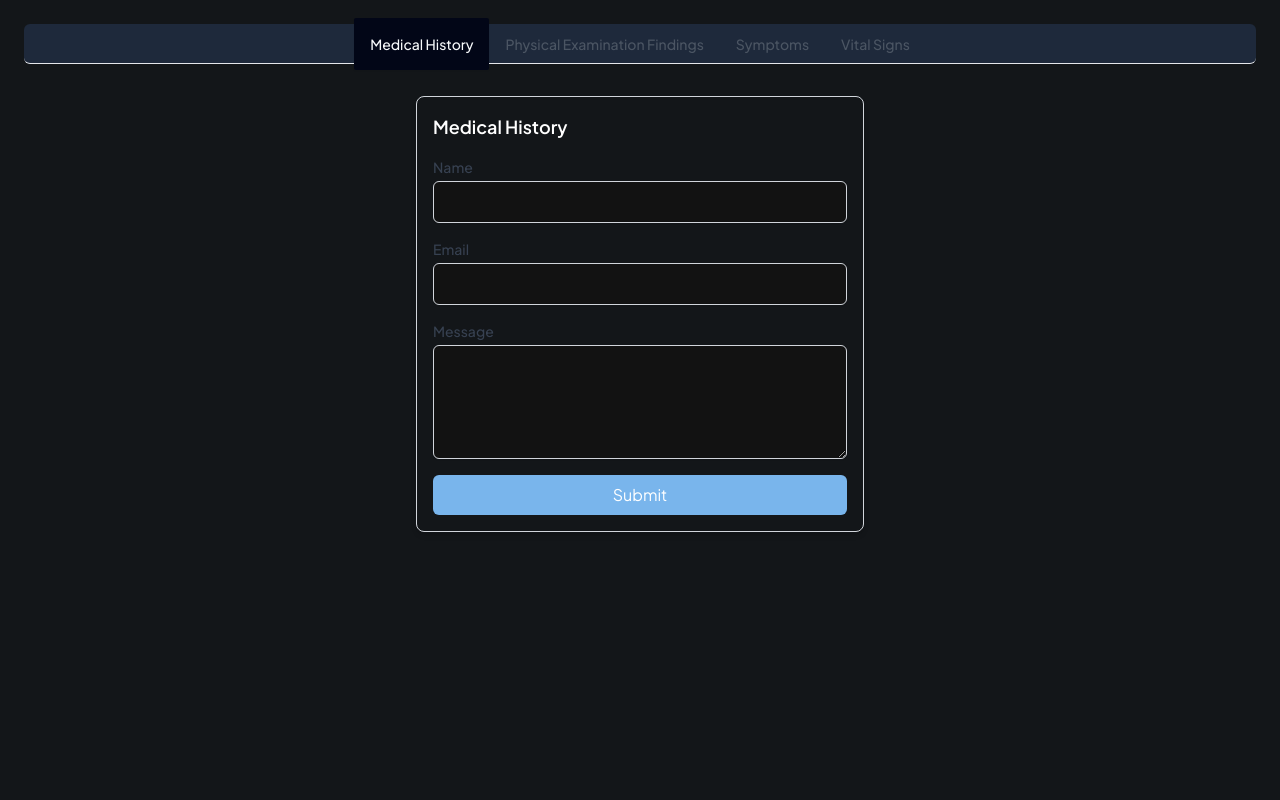
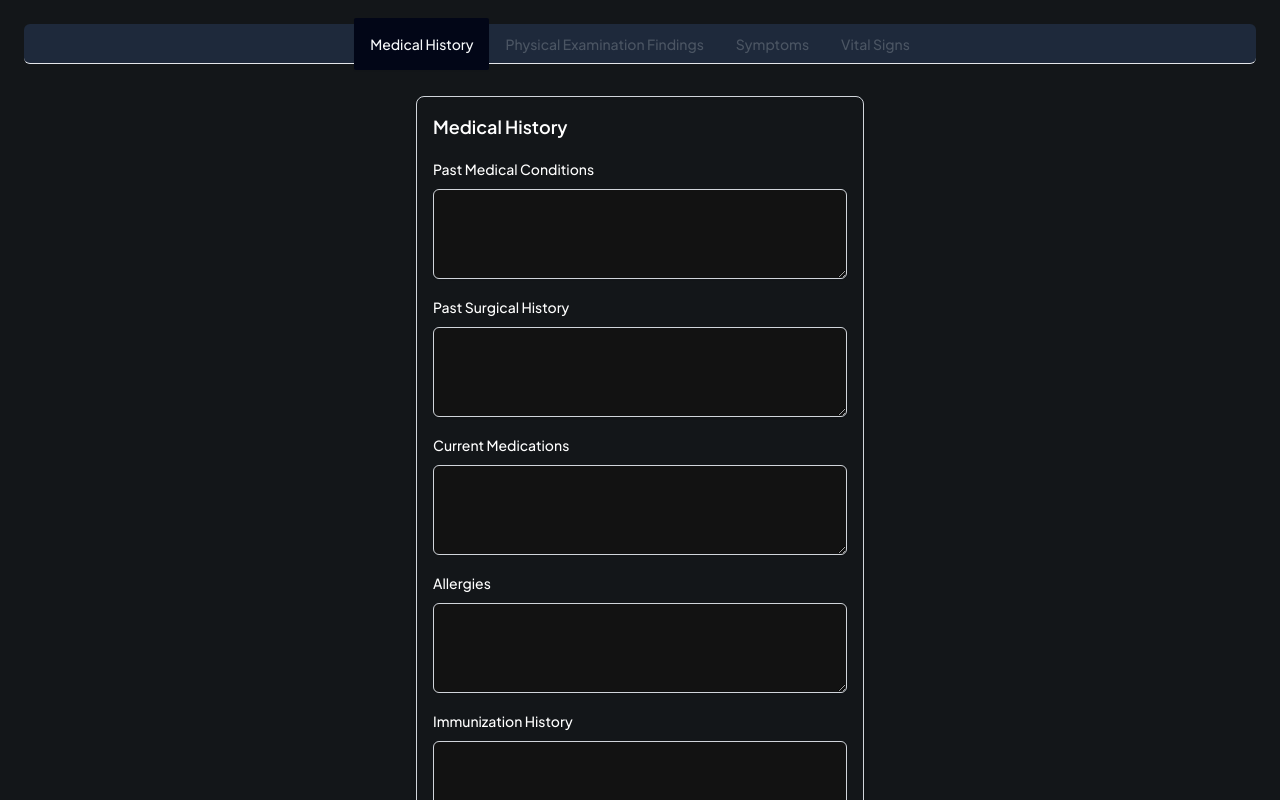
Before and after one commit to mamoyko/emr-v3, a Next.js app: page /admin/encounters/create in a window 1280 px wide. Shown: the top 800 px of the page. Built offline with nearby package versions, Linux system fonts and the light colour scheme.

Commit message:
create encounters update process

```diff
--- a/app/admin/encounters/create/page.tsx
+++ b/app/admin/encounters/create/page.tsx
@@ -1,9 +1,9 @@
-import { Tabs, TabsContent, TabsList, TabsTrigger } from "@/components/ui/tabs";
-import { Header } from "@/components/Header";
 import EncounterMedicalHistory from "@/components/Encounters/encounterDetailForms/EncounterMedicalHistory";
 import EncounterPhysicalExaminationFindings from "@/components/Encounters/encounterDetailForms/EncounterPhysicalExaminationFindings";
 import EncounterSymptoms from "@/components/Encounters/encounterDetailForms/EncounterSymptoms";
 import EncounterVitalSigns from "@/components/Encounters/encounterDetailForms/EncounterVitalSigns";
+import { Header } from "@/components/Header";
+import { Tabs, TabsContent, TabsList, TabsTrigger } from "@/components/ui/tabs";
 
 const ENCOUNTERS_DETAILS = [
   {
@@ -30,7 +30,7 @@ const ENCOUNTERS_DETAILS = [
 
 const AdminCreateEncounterPage = () => {
   return (
-    <div className="mx-auto max-w-7xl flex flex-col space-y-14 p-6">
+    <div className="mx-auto flex max-w-7xl flex-col space-y-14 p-6">
       {/* <Header /> */}
 
       <div
--- a/components/Encounters/encounterDetailForms/EncounterMedicalHistory.tsx
+++ b/components/Encounters/encounterDetailForms/EncounterMedicalHistory.tsx
@@ -1,95 +1,87 @@
 "use client";
 
-import React, { useState } from "react";
-import CustomFormField, { FormFieldType } from "@/components/CustomFormField";
+import React from "react";
+import { useForm, FormProvider, Controller } from "react-hook-form";
+
 import {
   FormField,
   FormItem,
   FormLabel,
-  FormMessage,
-} from "@/components/ui/form";
+  FormControl,
+} from "@/components/ui/form"; // Adjust import path as needed
 
-const EncounterMedicalHistory = () => {
-  const [formData, setFormData] = useState({
-    name: "",
-    email: "",
-    message: "",
+interface FormData {
+  past_medical_conditions: string;
+  past_surgical_history: string;
+  current_medications: string;
+  allergies: string;
+  immunization_history: string;
+  family_medical_history: string;
+}
+
+const EncounterMedicalHistory: React.FC = () => {
+  const methods = useForm<FormData>({
+    defaultValues: {
+      past_medical_conditions: "",
+      past_surgical_history: "",
+      current_medications: "",
+      allergies: "",
+      immunization_history: "",
+      family_medical_history: "",
+    },
   });
 
-  const handleChange = (e) => {
-    const { name, value } = e.target;
-    setFormData({ ...formData, [name]: value });
-  };
-
-  const handleSubmit = (e) => {
-    e.preventDefault();
-    console.log(formData);
+  const onSubmit = (data: FormData) => {
+    console.log(data);
   };
 
   return (
-    <div className="max-w-md mx-auto p-4 border border-gray-300 rounded-lg shadow-md">
-      <h2 className="text-lg font-semibold mb-4">Medical History</h2>
-      <form onSubmit={handleSubmit} className="space-y-4">
-        <div>
-          <label
-            htmlFor="name"
-            className="block text-sm font-medium text-gray-700"
-          >
-            Name
-          </label>
-          <input
-            type="text"
-            id="name"
-            name="name"
-            value={formData.name}
-            onChange={handleChange}
-            className="mt-1 block w-full p-2 border border-gray-300 rounded-md shadow-sm"
+    <FormProvider {...methods}>
+      <div className="mx-auto w-full max-w-md rounded-lg border border-gray-300 p-4 shadow-md">
+        <h2 className="mb-4 text-lg font-semibold">Medical History</h2>
+        <form onSubmit={methods.handleSubmit(onSubmit)} className="space-y-4">
+          {ENCOUNTER_DETAILS_FIELDS.map(({ name, label }) => (
+            <FormItem key={name}>
+              <FormLabel htmlFor={name}>{label}</FormLabel>
+              <Controller
+                name={name}
+                control={methods.control}
+                render={({ field }) => (
+                  <FormControl>
+                    <textarea
+                      {...field}
+                      id={name}
+                      rows={3}
+                      className="mt-1 block w-full rounded-md border border-gray-300 p-2 shadow-sm"
                       required
                     />
-        </div>
-        <div>
-          <label
-            htmlFor="email"
-            className="block text-sm font-medium text-gray-700"
-          >
-            Email
-          </label>
-          <input
-            type="email"
-            id="email"
-            name="email"
-            value={formData.email}
-            onChange={handleChange}
-            className="mt-1 block w-full p-2 border border-gray-300 rounded-md shadow-sm"
-            required
+                  </FormControl>
+                )}
               />
-        </div>
-        <div>
-          <label
-            htmlFor="message"
-            className="block text-sm font-medium text-gray-700"
-          >
-            Message
-          </label>
-          <textarea
-            id="message"
-            name="message"
-            value={formData.message}
-            onChange={handleChange}
-            className="mt-1 block w-full p-2 border border-gray-300 rounded-md shadow-sm"
-            rows="4"
-            required
-          ></textarea>
-        </div>
+            </FormItem>
+          ))}
           <button
             type="submit"
-          className="w-full bg-blue-500 text-white py-2 px-4 rounded-md hover:bg-blue-600"
+            className="w-full rounded-md bg-blue-500 px-4 py-2 text-white hover:bg-blue-600"
           >
             Submit
           </button>
         </form>
       </div>
+    </FormProvider>
   );
 };
 
 export default EncounterMedicalHistory;
+
+const ENCOUNTER_DETAILS_FIELDS = [
+  {
+    name: "past_medical_conditions",
+    label: "Past Medical Conditions",
+  },
+  { name: "past_surgical_history", label: "Past Surgical History" },
+  { name: "current_medications", label: "Current Medications" },
+  { name: "allergies", label: "Allergies" },
+  { name: "immunization_history", label: "Immunization History" },
+  { name: "family_medical_history", label: "Family Medical History" },
+];
--- a/components/Encounters/encounterDetailForms/EncounterPhysicalExaminationFindings.tsx
+++ b/components/Encounters/encounterDetailForms/EncounterPhysicalExaminationFindings.tsx
@@ -1,97 +1,100 @@
 "use client";
 
-import React, { useState } from "react";
-import CustomFormField, { FormFieldType } from "@/components/CustomFormField";
+import React from "react";
+import { useForm, Controller, FormProvider } from "react-hook-form";
+
 import {
   FormField,
   FormItem,
   FormLabel,
-  FormMessage,
-} from "@/components/ui/form";
+  FormControl,
+} from "@/components/ui/form"; // Adjust import path as needed
 
-const EncounterPhysicalExaminationFindings = () => {
-  const [formData, setFormData] = useState({
-    name: "",
-    email: "",
-    message: "",
+interface FormData {
+  general_appearance: string;
+  head_and_neck: string;
+  cardiovascular_system: string;
+  respiratory_system: string;
+  gastrointestinal_system: string;
+  genitourinary_system: string;
+  musculoskeletal: string;
+  neurological_system: string;
+  skin: string;
+}
+
+const EncounterPhysicalExaminationFindings: React.FC = () => {
+  const methods = useForm<FormData>({
+    defaultValues: {
+      general_appearance: "",
+      head_and_neck: "",
+      cardiovascular_system: "",
+      respiratory_system: "",
+      gastrointestinal_system: "",
+      genitourinary_system: "",
+      musculoskeletal: "",
+      neurological_system: "",
+      skin: "",
+    },
   });
 
-  const handleChange = (e) => {
-    const { name, value } = e.target;
-    setFormData({ ...formData, [name]: value });
-  };
+  const { handleSubmit, control } = methods;
 
-  const handleSubmit = (e) => {
-    e.preventDefault();
-    console.log(formData);
+  const onSubmit = (data: FormData) => {
+    console.log(data);
   };
 
   return (
-    <div className="w-full">
-      <h2 className="text-lg font-semibold mb-4">
+    <FormProvider {...methods}>
+      <div className="mx-auto w-full max-w-md rounded-lg border border-gray-300 p-4 shadow-md">
+        <h2 className="mb-4 text-lg font-semibold">
           Physical Examination Findings
         </h2>
-      <form onSubmit={handleSubmit} className="space-y-4">
-        <div>
-          <label
-            htmlFor="name"
-            className="block text-sm font-medium text-gray-700"
-          >
-            Name
-          </label>
-          <input
-            type="text"
-            id="name"
-            name="name"
-            value={formData.name}
-            onChange={handleChange}
-            className="mt-1 block w-full p-2 border border-gray-300 rounded-md shadow-sm"
+        <form onSubmit={handleSubmit(onSubmit)} className="space-y-4">
+          {ENCOUNTER_DETAILS_FIELDS.map(({ name, label }) => (
+            <FormItem key={name}>
+              <FormLabel htmlFor={name}>{label}</FormLabel>
+              <Controller
+                name={name}
+                control={control}
+                render={({ field }) => (
+                  <FormControl>
+                    <textarea
+                      id={name}
+                      {...field}
+                      rows={3}
+                      className="mt-1 block w-full rounded-md border border-gray-300 p-2 shadow-sm"
                       required
                     />
-        </div>
-        <div>
-          <label
-            htmlFor="email"
-            className="block text-sm font-medium text-gray-700"
-          >
-            Email
-          </label>
-          <input
-            type="email"
-            id="email"
-            name="email"
-            value={formData.email}
-            onChange={handleChange}
-            className="mt-1 block w-full p-2 border border-gray-300 rounded-md shadow-sm"
-            required
+                  </FormControl>
+                )}
               />
-        </div>
-        <div>
-          <label
-            htmlFor="message"
-            className="block text-sm font-medium text-gray-700"
-          >
-            Message
-          </label>
-          <textarea
-            id="message"
-            name="message"
-            value={formData.message}
-            onChange={handleChange}
-            className="mt-1 block w-full p-2 border border-gray-300 rounded-md shadow-sm"
-            rows="4"
-            required
-          ></textarea>
-        </div>
+            </FormItem>
+          ))}
           <button
             type="submit"
-          className="w-full bg-blue-500 text-white py-2 px-4 rounded-md hover:bg-blue-600"
+            className="w-full rounded-md bg-blue-500 px-4 py-2 text-white hover:bg-blue-600"
           >
             Submit
           </button>
         </form>
       </div>
+    </FormProvider>
   );
 };
 
 export default EncounterPhysicalExaminationFindings;
+
+const ENCOUNTER_DETAILS_FIELDS = [
+  { name: "general_appearance", label: "General Appearance" },
+  { name: "head_and_neck", label: "Head and Neck" },
+  { name: "cardiovascular_system", label: "Cardiovascular System" },
+  { name: "respiratory_system", label: "Respiratory System" },
+  {
+    name: "gastrointestinal_system",
+    label: "Gastrointestinal System",
+  },
+  { name: "genitourinary_system", label: "Genitourinary System" },
+  { name: "musculoskeletal", label: "Musculoskeletal" },
+  { name: "neurological_system", label: "Neurological System" },
+  { name: "skin", label: "Skin" },
+];
--- a/components/Encounters/encounterDetailForms/EncounterSymptoms.tsx
+++ b/components/Encounters/encounterDetailForms/EncounterSymptoms.tsx
@@ -1,95 +1,110 @@
 "use client";
 
-import React, { useState } from "react";
-import CustomFormField, { FormFieldType } from "@/components/CustomFormField";
+import React from "react";
+import { useForm, Controller, FormProvider } from "react-hook-form";
+
 import {
   FormField,
   FormItem,
   FormLabel,
-  FormMessage,
-} from "@/components/ui/form";
+  FormControl,
+} from "@/components/ui/form"; // Adjust import path as needed
 
-const EncounterSymptoms = () => {
-  const [formData, setFormData] = useState({
-    name: "",
-    email: "",
-    message: "",
+interface FormData {
+  symptom_description: string;
+  duration: string;
+  severity: string;
+  onset: string;
+  aggravating_factors: string;
+  relieving_factors: string;
+  patient: string;
+}
+
+const EncounterSymptoms: React.FC = () => {
+  const methods = useForm<FormData>({
+    defaultValues: {
+      symptom_description: "",
+      duration: "",
+      severity: "",
+      onset: "",
+      aggravating_factors: "",
+      relieving_factors: "",
+      patient: "",
+    },
   });
 
-  const handleChange = (e) => {
-    const { name, value } = e.target;
-    setFormData({ ...formData, [name]: value });
-  };
+  const { handleSubmit, control } = methods;
 
-  const handleSubmit = (e) => {
-    e.preventDefault();
-    console.log(formData);
+  const onSubmit = (data: FormData) => {
+    console.log(data);
   };
 
   return (
-    <div className="max-w-md mx-auto p-4 border border-gray-300 rounded-lg shadow-md">
-      <h2 className="text-lg font-semibold mb-4">Symptoms</h2>
-      <form onSubmit={handleSubmit} className="space-y-4">
-        <div>
-          <label
-            htmlFor="name"
-            className="block text-sm font-medium text-gray-700"
-          >
-            Name
-          </label>
-          <input
-            type="text"
-            id="name"
-            name="name"
-            value={formData.name}
-            onChange={handleChange}
-            className="mt-1 block w-full p-2 border border-gray-300 rounded-md shadow-sm"
+    <FormProvider {...methods}>
+      <div className="mx-auto max-w-md rounded-lg border border-gray-300 p-4 shadow-md">
+        <h2 className="mb-4 text-lg font-semibold">Symptoms</h2>
+        <form onSubmit={handleSubmit(onSubmit)} className="space-y-4">
+          {ENCOUNTER_DETAILS_FIELDS.map(({ name, label, type }) => (
+            <FormItem key={name}>
+              <FormLabel htmlFor={name}>{label}</FormLabel>
+              <Controller
+                name={name}
+                control={control}
+                render={({ field }) => (
+                  <FormControl>
+                    {type === "textarea" ? (
+                      <textarea
+                        {...field}
+                        id={name}
+                        rows={3}
+                        className="mt-1 block w-full rounded-md border border-gray-300 p-2 shadow-sm"
                         required
                       />
-        </div>
-        <div>
-          <label
-            htmlFor="email"
-            className="block text-sm font-medium text-gray-700"
-          >
-            Email
-          </label>
+                    ) : (
                       <input
-            type="email"
-            id="email"
-            name="email"
-            value={formData.email}
-            onChange={handleChange}
-            className="mt-1 block w-full p-2 border border-gray-300 rounded-md shadow-sm"
+                        {...field}
+                        id={name}
+                        className="mt-1 block w-full rounded-md border border-gray-300 p-2 shadow-sm"
                         required
                       />
-        </div>
-        <div>
-          <label
-            htmlFor="message"
-            className="block text-sm font-medium text-gray-700"
-          >
-            Message
-          </label>
-          <textarea
-            id="message"
-            name="message"
-            value={formData.message}
-            onChange={handleChange}
-            className="mt-1 block w-full p-2 border border-gray-300 rounded-md shadow-sm"
-            rows="4"
-            required
-          ></textarea>
-        </div>
+                    )}
+                  </FormControl>
+                )}
+              />
+            </FormItem>
+          ))}
           <button
             type="submit"
-          className="w-full bg-blue-500 text-white py-2 px-4 rounded-md hover:bg-blue-600"
+            className="w-full rounded-md bg-blue-500 px-4 py-2 text-white hover:bg-blue-600"
           >
             Submit
           </button>
         </form>
       </div>
+    </FormProvider>
   );
 };
 
 export default EncounterSymptoms;
+
+const ENCOUNTER_DETAILS_FIELDS = [
+  {
+    name: "symptom_description",
+    label: "Symptom Description",
+    type: "textarea",
+  },
+  { name: "duration", label: "Duration", type: "input" },
+  { name: "severity", label: "Severity", type: "input" },
+  { name: "onset", label: "Onset", type: "input" },
+  {
+    name: "aggravating_factors",
+    label: "Aggravating Factors",
+    type: "textarea",
+  },
+  {
+    name: "relieving_factors",
+    label: "Relieving Factors",
+    type: "textarea",
+  },
+  { name: "patient", label: "Patient", type: "input" },
+];
--- a/components/Encounters/encounterDetailForms/EncounterVitalSigns.tsx
+++ b/components/Encounters/encounterDetailForms/EncounterVitalSigns.tsx
@@ -1,95 +1,116 @@
 "use client";
 
-import React, { useState } from "react";
-import CustomFormField, { FormFieldType } from "@/components/CustomFormField";
+import React from "react";
+import { useForm, Controller, FormProvider } from "react-hook-form";
+
 import {
   FormField,
   FormItem,
   FormLabel,
-  FormMessage,
-} from "@/components/ui/form";
+  FormControl,
+} from "@/components/ui/form"; // Adjust import path as needed
 
-const EncounterVitalSigns = () => {
-  const [formData, setFormData] = useState({
-    name: "",
-    email: "",
-    message: "",
+interface FormData {
+  blood_pressure: string;
+  heart_rate: string;
+  respiratory_rate: string;
+  temperature: string;
+  oxygen_saturation: string;
+  weight: string;
+  height: string;
+  body_mass_index: string;
+  patient: string;
+}
+
+const EncounterVitalSigns: React.FC = () => {
+  const methods = useForm<FormData>({
+    defaultValues: {
+      blood_pressure: "",
+      heart_rate: "",
+      respiratory_rate: "",
+      temperature: "",
+      oxygen_saturation: "",
+      weight: "",
+      height: "",
+      body_mass_index: "",
+      patient: "",
+    },
   });
 
-  const handleChange = (e) => {
-    const { name, value } = e.target;
-    setFormData({ ...formData, [name]: value });
-  };
+  const { handleSubmit, control } = methods;
 
-  const handleSubmit = (e) => {
-    e.preventDefault();
-    console.log(formData);
+  const onSubmit = (data: FormData) => {
+    console.log(data);
   };
 
   return (
-    <div className="max-w-md mx-auto p-4 border border-gray-300 rounded-lg shadow-md">
-      <h2 className="text-lg font-semibold mb-4">Vital Signs</h2>
-      <form onSubmit={handleSubmit} className="space-y-4">
-        <div>
-          <label
-            htmlFor="name"
-            className="block text-sm font-medium text-gray-700"
-          >
-            Name
-          </label>
+    <FormProvider {...methods}>
+      <div className="mx-auto max-w-md rounded-lg border border-gray-300 p-4 shadow-md">
+        <h2 className="mb-4 text-lg font-semibold">Vital Signs</h2>
+        <form onSubmit={handleSubmit(onSubmit)} className="space-y-4">
+          {ENCOUNTER_DETAILS_FIELDS.map(({ name, label, type }) => (
+            <FormItem key={name}>
+              <FormLabel htmlFor={name}>{label}</FormLabel>
+              <Controller
+                name={name}
+                control={control}
+                render={({ field }) => (
+                  <FormControl>
+                    {type === "input" ? (
                       <input
-            type="text"
-            id="name"
-            name="name"
-            value={formData.name}
-            onChange={handleChange}
-            className="mt-1 block w-full p-2 border border-gray-300 rounded-md shadow-sm"
+                        {...field}
+                        id={name}
+                        className="mt-1 block w-full rounded-md border border-gray-300 p-2 shadow-sm"
                         required
                       />
-        </div>
-        <div>
-          <label
-            htmlFor="email"
-            className="block text-sm font-medium text-gray-700"
-          >
-            Email
-          </label>
-          <input
-            type="email"
-            id="email"
-            name="email"
-            value={formData.email}
-            onChange={handleChange}
-            className="mt-1 block w-full p-2 border border-gray-300 rounded-md shadow-sm"
+                    ) : (
+                      <textarea
+                        {...field}
+                        id={name}
+                        rows={3}
+                        className="mt-1 block w-full rounded-md border border-gray-300 p-2 shadow-sm"
                         required
                       />
-        </div>
-        <div>
-          <label
-            htmlFor="message"
-            className="block text-sm font-medium text-gray-700"
-          >
-            Message
-          </label>
-          <textarea
-            id="message"
-            name="message"
-            value={formData.message}
-            onChange={handleChange}
-            className="mt-1 block w-full p-2 border border-gray-300 rounded-md shadow-sm"
-            rows="4"
-            required
-          ></textarea>
-        </div>
+                    )}
+                  </FormControl>
+                )}
+              />
+            </FormItem>
+          ))}
           <button
             type="submit"
-          className="w-full bg-blue-500 text-white py-2 px-4 rounded-md hover:bg-blue-600"
+            className="w-full rounded-md bg-blue-500 px-4 py-2 text-white hover:bg-blue-600"
           >
             Submit
           </button>
         </form>
       </div>
+    </FormProvider>
   );
 };
 
 export default EncounterVitalSigns;
+
+const ENCOUNTER_DETAILS_FIELDS = [
+  { name: "blood_pressure", label: "Blood Pressure", type: "input" },
+  { name: "heart_rate", label: "Heart Rate", type: "input" },
+  {
+    name: "respiratory_rate",
+    label: "Respiratory Rate",
+    type: "input",
+  },
+  { name: "temperature", label: "Temperature", type: "input" },
+  {
+    name: "oxygen_saturation",
+    label: "Oxygen Saturation",
+    type: "input",
+  },
+  { name: "weight", label: "Weight", type: "input" },
+  { name: "height", label: "Height", type: "input" },
+  {
+    name: "body_mass_index",
+    label: "Body Mass Index (BMI)",
+    type: "input",
+  },
+  { name: "patient", label: "Patient", type: "input" },
+];
```
Lines whose indentation alone changed are shown as unchanged.
